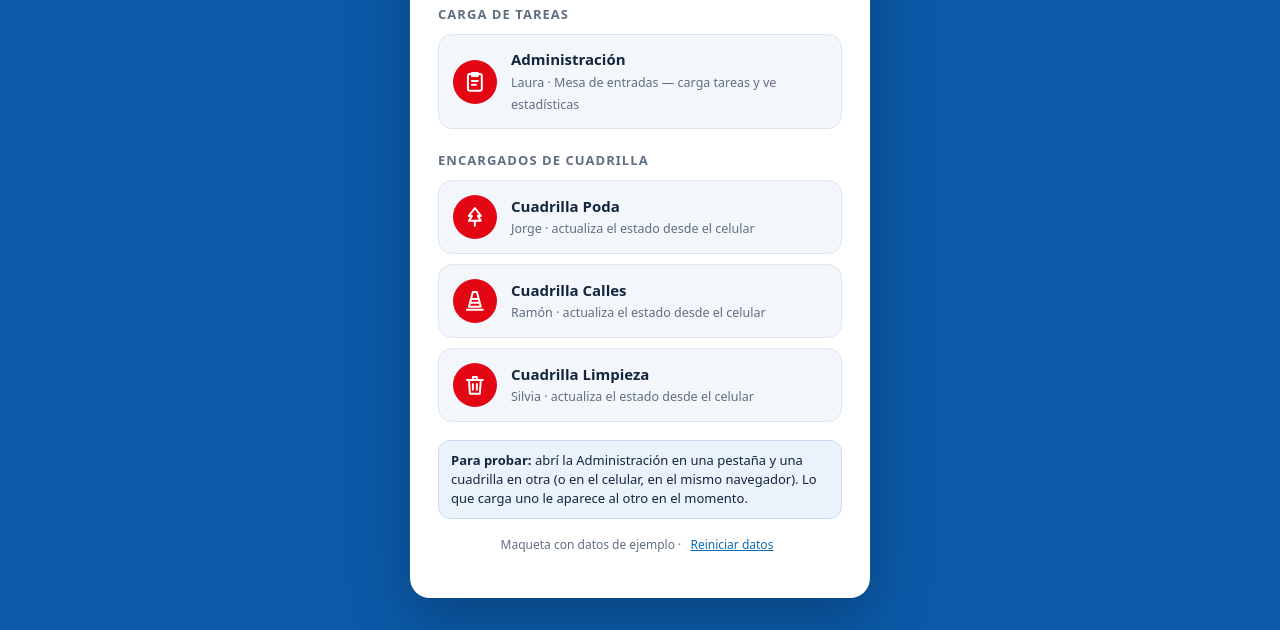
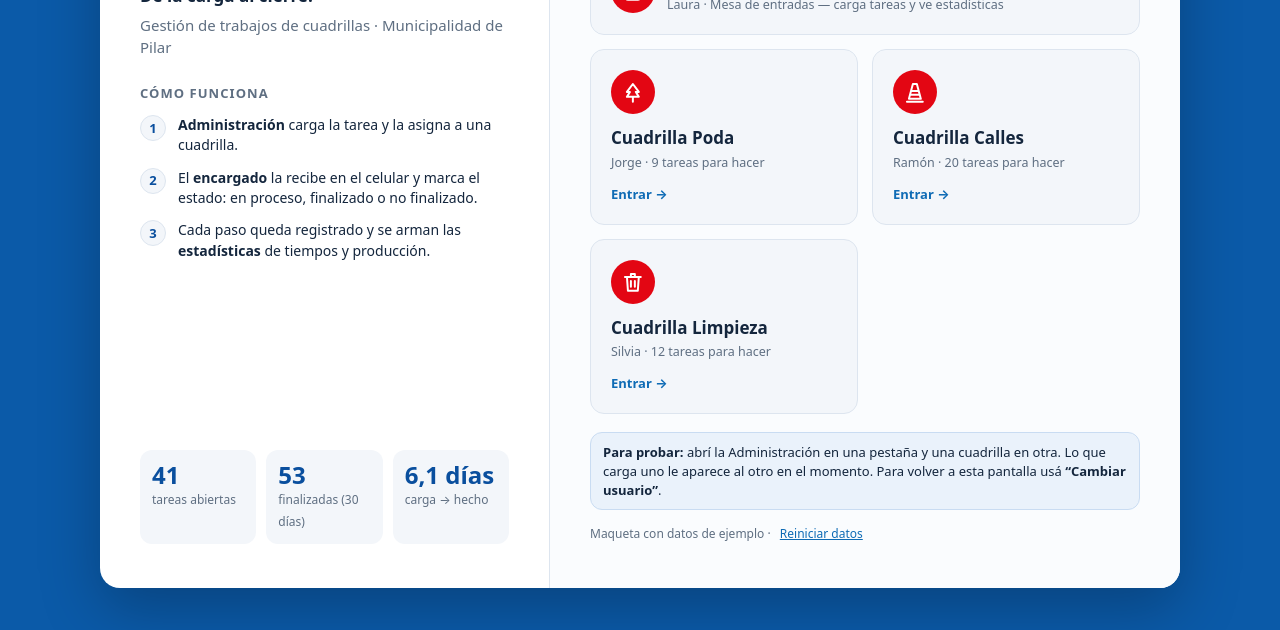
Before and after one commit to pochoclomedia/resolutio, a plain HTML site: page index.html in a window 1280 px wide. Shown: the part 170-800 px from the top of the page. Drawn offline with nearby package versions, Linux system fonts and the light colour scheme.

Commit message:
Inicio para escritorio y boton Cambiar usuario

```diff
--- a/index.html
+++ b/index.html
@@ -54,15 +54,48 @@ small{font-size:12.5px}
 .wm{font-family:"Nunito",system-ui,sans-serif;font-weight:900;letter-spacing:-.5px;line-height:1}
 
 /* ---------- LOGIN ---------- */
-.login{min-height:100vh;display:flex;align-items:center;justify-content:center;padding:24px;background:var(--bg)}
-.login-card{background:#fff;border-radius:20px;max-width:460px;width:100%;padding:28px;box-shadow:0 20px 60px rgba(0,0,0,.25)}
-.login h1.wm{margin:0 0 6px;font-size:44px;color:var(--brand)}
-.login h2{font-size:13px;text-transform:uppercase;letter-spacing:.08em;color:var(--muted);margin:22px 0 10px}
-.role{display:flex;align-items:center;gap:14px;width:100%;text-align:left;background:var(--box);border:1px solid var(--line);border-radius:var(--r);padding:14px;margin-bottom:10px;transition:.15s}
-.role:hover{border-color:var(--brand2);background:#fff;transform:translateY(-1px)}
-.role .ic{width:44px;height:44px;border-radius:12px;display:grid;place-items:center;font-size:22px;flex:none}
-.role b{display:block}
+.login{min-height:100vh;display:flex;align-items:center;justify-content:center;padding:32px 24px;background:var(--bg)}
+.login-card{background:#fff;border-radius:20px;max-width:1080px;width:100%;box-shadow:0 20px 60px rgba(0,0,0,.25);display:grid;grid-template-columns:5fr 7fr;overflow:hidden}
+.login-left{padding:44px 40px;display:flex;flex-direction:column;border-right:1px solid var(--line)}
+.login-right{padding:44px 40px;background:#fafcfe}
+.login h1.wm{margin:0 0 10px;font-size:58px;color:var(--brand)}
+.login .lead{font-size:17px;color:var(--ink);margin:0 0 6px;font-weight:600}
+.login .sub{color:var(--muted);margin:0 0 26px}
+.login h2{font-size:13px;text-transform:uppercase;letter-spacing:.08em;color:var(--muted);margin:0 0 12px}
+.how{list-style:none;margin:0 0 26px;padding:0;display:grid;gap:12px}
+.how li{display:flex;gap:12px;align-items:flex-start;font-size:14px}
+.how li b.n{width:26px;height:26px;border-radius:50%;background:var(--box);color:var(--brand);display:grid;place-items:center;font-size:13px;flex:none;border:1px solid var(--line)}
+.mstats{display:grid;grid-template-columns:repeat(3,1fr);gap:10px;margin-top:auto}
+.mstats div{background:var(--box);border-radius:12px;padding:12px}
+.mstats b{display:block;font-size:24px;color:var(--brand);line-height:1.1}
+.mstats span{font-size:12px;color:var(--muted)}
+.roles{display:grid;grid-template-columns:1fr 1fr;gap:14px}
+.role{display:flex;flex-direction:column;align-items:flex-start;gap:12px;width:100%;text-align:left;background:var(--box);border:1px solid var(--line);border-radius:var(--r);padding:20px;transition:.15s;position:relative}
+.role:hover{border-color:var(--brand2);background:#fff;transform:translateY(-2px);box-shadow:var(--sh)}
+.role.admin{grid-column:1/-1;flex-direction:row;align-items:center}
+.role b{display:block;font-size:17px}
+.role small{color:var(--muted)}
+.role .go2{margin-top:auto;font-size:13px;font-weight:700;color:var(--brand2);white-space:nowrap}
+.role.admin .go2{margin:0 0 0 auto}
 .tip{margin-top:18px;font-size:13px;background:#eaf2fb;border:1px solid #c9dcf2;border-radius:12px;padding:10px 12px}
+.login .foot{text-align:left;padding:14px 0 0}
+@media (max-width:860px){
+  .login{padding:16px;align-items:flex-start}
+  .login-card{grid-template-columns:1fr;max-width:520px}
+  .login-left{padding:26px 24px 8px;border-right:0}
+  .login-right{padding:18px 24px 26px;background:#fff}
+  .login h1.wm{font-size:42px}
+  .how-wrap{display:none}
+  .mstats b{font-size:20px}
+  .mstats{margin:0 0 6px}
+  .roles{grid-template-columns:1fr}
+  .role,.role.admin{flex-direction:row;align-items:center;padding:14px}
+  .role .go2{margin:0 0 0 auto}
+}
+/* botón volver al inicio */
+.home-btn{display:inline-flex;align-items:center;gap:6px;background:rgba(255,255,255,.14);color:#fff!important;text-decoration:none;padding:7px 12px;border-radius:99px;font-size:13px;font-weight:600;white-space:nowrap;opacity:1!important}
+.home-btn:hover{background:rgba(255,255,255,.24)}
+.brand{text-decoration:none;color:#fff}
 
 /* ---------- ADMIN ---------- */
 .top{position:sticky;top:0;z-index:20;background:var(--top);box-shadow:0 2px 10px rgba(0,0,0,.15);color:#fff;display:flex;align-items:center;gap:18px;padding:10px 20px;flex-wrap:wrap}
@@ -73,7 +106,7 @@ small{font-size:12.5px}
 .tabs a.on{background:rgba(255,255,255,.16);opacity:1;font-weight:600}
 .tabs a:hover{opacity:1}
 .who{font-size:13px;opacity:.9;white-space:nowrap}
-.salir{color:#fff;margin-left:8px;opacity:.8}
+.salir{display:none}
 .wrap{max-width:1200px;margin:0 auto;padding:22px 20px 60px}
 .h{display:flex;align-items:end;justify-content:space-between;gap:12px;flex-wrap:wrap;margin-bottom:14px}
 .h h1{margin:0;font-size:22px;letter-spacing:-.3px;color:#fff}
@@ -155,7 +188,7 @@ table.tbl{width:100%;border-collapse:collapse}
 .cq-head .row1{display:flex;justify-content:space-between;align-items:center}
 .cq-head h1{margin:0;font-size:20px}
 .cq-head small{opacity:.85}
-.cq-head a{color:#fff;opacity:.85;font-size:14px}
+.cq-head a{color:#fff;font-size:13px}
 .cq-tabs{display:grid;grid-template-columns:1fr 1fr;gap:6px;margin-top:12px;background:rgba(0,0,0,.18);border-radius:12px;padding:4px}
 .cq-tabs button{border:0;background:transparent;color:#fff;padding:10px;border-radius:9px;font-weight:600;opacity:.85}
 .cq-tabs button.on{background:#fff;color:var(--ink);opacity:1}
@@ -216,6 +249,8 @@ table.tbl{width:100%;border-collapse:collapse}
 @media (max-width:720px){
   .top{padding:10px 14px;gap:8px}
   .who{display:none}
+  .tabs{flex:0 0 100%}
+  .home-btn{margin-left:auto}
   .tabs{order:3;width:100%}
   .wrap{padding:16px 12px 50px}
   .grid2,.kv{grid-template-columns:1fr}
@@ -295,6 +330,7 @@ const P = {
   cam:'<path d="M4 8h3l2-3h6l2 3h3v11H4z"/><circle cx="12" cy="13" r="3.5"/>'
 };
 const ICON = {admin:SV(P.admin),poda:SV(P.poda),calles:SV(P.calles),limpieza:SV(P.limpieza)};
+const HOMEI = '<svg width="16" height="16" viewBox="0 0 24 24" fill="none" stroke="#fff" stroke-width="2.2" stroke-linecap="round" stroke-linejoin="round"><path d="M15 18l-6-6 6-6"/></svg>';
 const ric = (k,cls='') => `<span class="ric ${cls}">${ICON[k]}</span>`;
 const li = (k,c='currentColor') => SV(P[k],c).replace('<svg','<svg class="li"');
 const H = 3600e3, D = 24*H;
@@ -383,24 +419,45 @@ window.addEventListener('hashchange',route);
 
 /* ---------- LOGIN ---------- */
 function renderLogin(){
-  document.title='Resolutio · Ingresar';
+  document.title='Resolutio · Inicio';
+  const T=S.tasks, now=Date.now(), f30=T.filter(t=>t.estado==='finalizado'&&now-t.cierre<30*D);
+  const r=avg(f30.map(t=>t.cierre-t.creado));
   $('#app').innerHTML=`
   <div class="login"><div class="login-card">
+    <div class="login-left">
       <h1 class="wm">Resolutio</h1>
-    <div class="muted">De la carga al cierre · Gestión de cuadrillas · Municipalidad de Pilar</div>
-    <h2>Carga de tareas</h2>
-    <button class="role" onclick="location.hash='#/admin/tablero'">
+      <p class="lead">De la carga al cierre.</p>
+      <p class="sub">Gestión de trabajos de cuadrillas · Municipalidad de Pilar</p>
+      <div class="how-wrap"><h2>Cómo funciona</h2>
+      <ul class="how">
+        <li><b class="n">1</b><span><b>Administración</b> carga la tarea y la asigna a una cuadrilla.</span></li>
+        <li><b class="n">2</b><span>El <b>encargado</b> la recibe en el celular y marca el estado: en proceso, finalizado o no finalizado.</span></li>
+        <li><b class="n">3</b><span>Cada paso queda registrado y se arman las <b>estadísticas</b> de tiempos y producción.</span></li>
+      </ul></div>
+      <div class="mstats">
+        <div><b>${T.filter(abierta).length}</b><span>tareas abiertas</span></div>
+        <div><b>${f30.length}</b><span>finalizadas (30 días)</span></div>
+        <div><b>${r?dur(r):'—'}</b><span>carga → hecho</span></div>
+      </div>
+    </div>
+    <div class="login-right">
+      <h2>¿Quién ingresa?</h2>
+      <div class="roles">
+        <button class="role admin" onclick="location.hash='#/admin/tablero'">
           ${ric('admin')}
-      <span><b>Administración</b><small class="muted">Laura · Mesa de entradas — carga tareas y ve estadísticas</small></span>
+          <span><b>Administración</b><small>Laura · Mesa de entradas — carga tareas y ve estadísticas</small></span>
+          <span class="go2">Entrar →</span>
         </button>
-    <h2>Encargados de cuadrilla</h2>
-    ${Object.entries(CUAD).map(([k,c])=>`
+        ${Object.entries(CUAD).map(([k,c])=>{const n=T.filter(t=>t.cuadrilla===k&&abierta(t)).length;return `
         <button class="role" onclick="location.hash='#/cuadrilla/${k}'">
           ${ric(k)}
-        <span><b>Cuadrilla ${c.corto}</b><small class="muted">${c.enc} · actualiza el estado desde el celular</small></span>
-      </button>`).join('')}
-    <div class="tip"><b>Para probar:</b> abrí la Administración en una pestaña y una cuadrilla en otra (o en el celular, en el mismo navegador). Lo que carga uno le aparece al otro en el momento.</div>
+          <span><b>Cuadrilla ${c.corto}</b><small>${c.enc} · ${n} tarea${n===1?'':'s'} para hacer</small></span>
+          <span class="go2">Entrar →</span>
+        </button>`}).join('')}
+      </div>
+      <div class="tip"><b>Para probar:</b> abrí la Administración en una pestaña y una cuadrilla en otra. Lo que carga uno le aparece al otro en el momento. Para volver a esta pantalla usá <b>“Cambiar usuario”</b>.</div>
       <div class="foot">Maqueta con datos de ejemplo · <button onclick="resetDemo()">Reiniciar datos</button></div>
+    </div>
   </div></div>`;
 }
 function resetDemo(){S=seedData();save();toast('Datos de ejemplo reiniciados');route()}
@@ -413,9 +470,10 @@ function renderAdmin(tab){
   const tabs=[['tablero','Tablero'],['nueva','+ Nueva tarea'],['stats','Estadísticas']];
   $('#app').innerHTML=`
   <header class="top">
-    <div class="brand"><span class="wm">Resolutio</span><small>Administración</small></div>
+    <a class="brand" href="#/" title="Volver al inicio"><span class="wm">Resolutio</span><small>Administración</small></a>
     <nav class="tabs">${tabs.map(([k,l])=>`<a href="#/admin/${k}" class="${tab===k?'on':''}">${l}</a>`).join('')}</nav>
-    <div class="who">${esc(ADMIN)} <a class="salir" href="#/">Salir</a></div>
+    <div class="who">${esc(ADMIN)}</div>
+    <a class="home-btn" href="#/" title="Volver al inicio">${HOMEI}<span>Cambiar usuario</span></a>
   </header>
   <main class="wrap" id="view"></main>`;
   ({tablero:viewTablero,nueva:viewNueva,stats:viewStats}[tab]||viewTablero)();
@@ -677,7 +735,7 @@ function renderCuad(c){
   const L=CTAB==='hacer'?hacer:cerr;
   $('#app').innerHTML=`<div class="cq-app">
     <div class="cq-head">
-      <div class="row1"><div><small>${ric(c,'xs')} Cuadrilla ${C.corto}</small><h1>Hola, ${C.enc}</h1></div><a href="#/">Salir</a></div>
+      <div class="row1"><div><small>${ric(c,'xs')} Cuadrilla ${C.corto}</small><h1>Hola, ${C.enc}</h1></div><a class="home-btn" href="#/" title="Volver al inicio">${HOMEI}Cambiar usuario</a></div>
       <div class="cq-tabs"><button class="${CTAB==='hacer'?'on':''}" onclick="CTAB='hacer';renderCuad('${c}')">Para hacer (${hacer.length})</button>
         <button class="${CTAB==='cerr'?'on':''}" onclick="CTAB='cerr';renderCuad('${c}')">Cerradas (${cerr.length})</button></div>
     </div>
```
Lines whose indentation alone changed are shown as unchanged.
